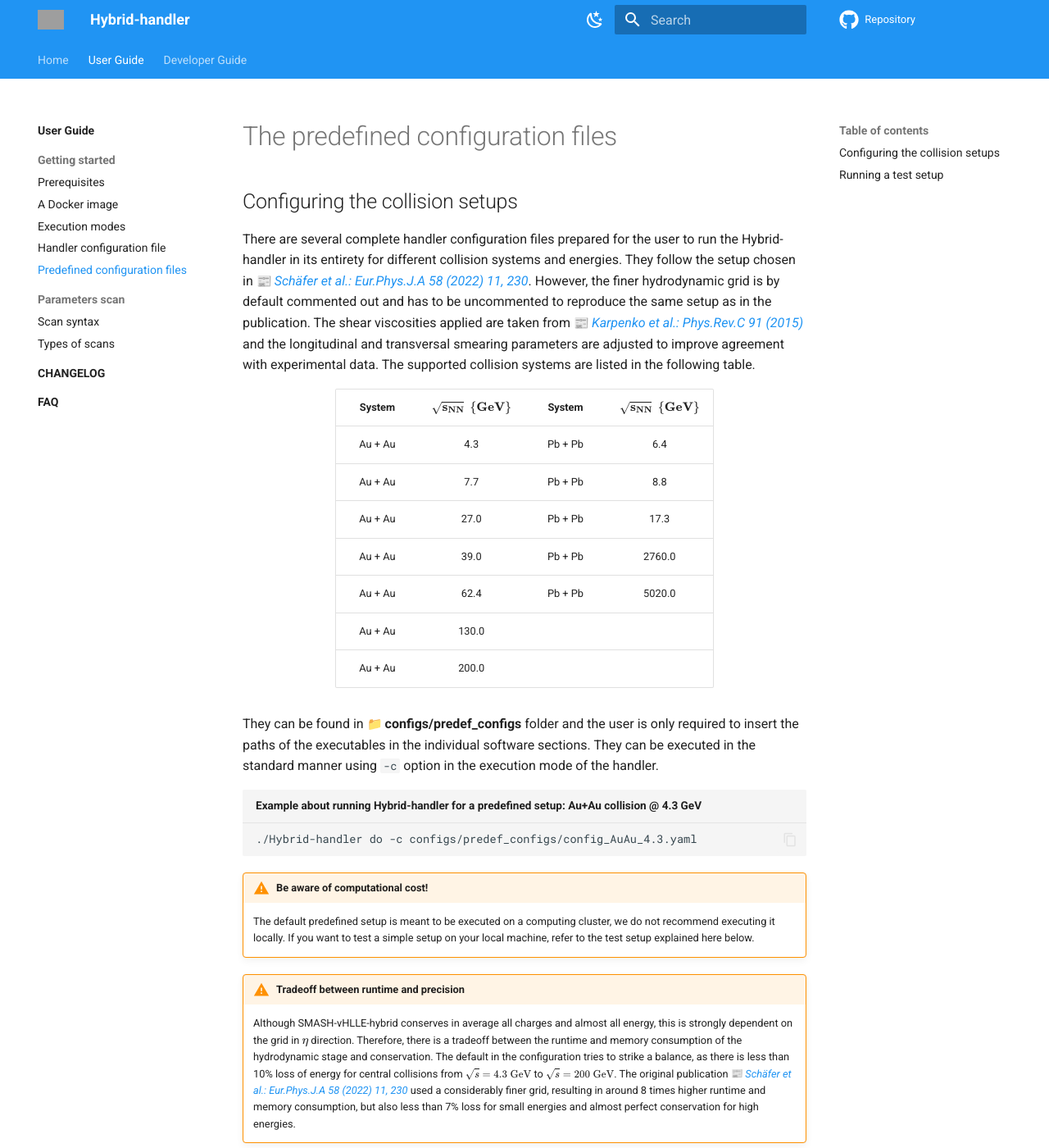
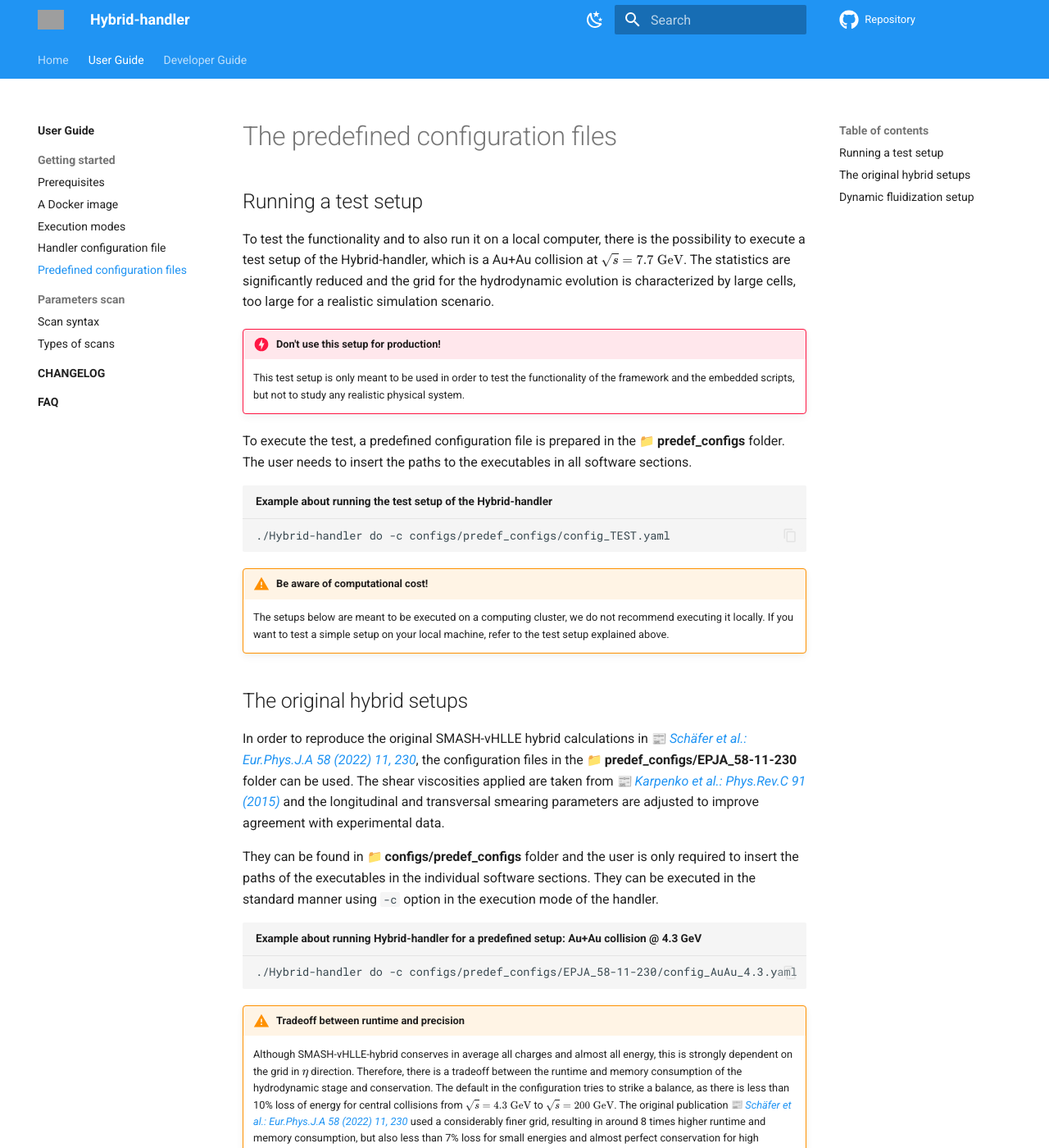
Before and after one commit to smash-transport/smash-vhlle-hybrid, an MkDocs documentation site: the page built from docs/user/predefined_configs.md, in a window 1280 px wide and 1400 px high. Shown: the whole window at 82% size. Built offline with MkDocs 1.6.1 and Material for MkDocs 9.7.7, drawn with Linux system fonts in a browser that asks for light colours; emoji names are drawn with the system emoji font; comment, search, counter and statistics services are not loaded; the version menu is left out; some of the changed text lies outside the part shown; grey boxes are pictures that could not be loaded.

Commit message:
Update documentation
- Add dynflu to the Predefined configuration files
- update information about EPJA paper configs, and remove the collision systems table, which was not necessary
- Add explanation note about configs`

````diff
--- a/docs/user/predefined_configs.md
+++ b/docs/user/predefined_configs.md
@@ -1,34 +1,32 @@
 # The predefined configuration files
 
-## Configuring the collision setups
-There are several complete handler configuration files prepared for the user to run the Hybrid-handler in its entirety for different collision systems and energies. They follow the setup chosen in [:newspaper: *Schäfer et al.: Eur.Phys.J.A 58 (2022) 11, 230*](https://link.springer.com/article/10.1140/epja/s10050-022-00872-x). However, the finer hydrodynamic grid is by default commented out and has to be uncommented to reproduce the same setup as in the publication.
+## Running a test setup
+
+To test the functionality and to also run it on a local computer, there is the possibility to execute a test setup of the Hybrid-handler, which is a Au+Au collision at $\small\sqrt{s} = 7.7\;\mathrm{GeV}$. The statistics are significantly reduced and the grid for the hydrodynamic evolution is characterized by large cells, too large for a realistic simulation scenario.
+
+!!! danger "Don't use this setup for production!"
+    This test setup is only meant to be used in order to test the functionality of the framework and the embedded scripts, but not to study any realistic physical system.
+
+To execute the test, a predefined configuration file is prepared in the :file_folder: **predef_configs** folder. The user needs to insert the paths to the executables in all software sections.
+
+``` title="Example about running the test setup of the Hybrid-handler"
+./Hybrid-handler do -c configs/predef_configs/config_TEST.yaml
+```
+
+!!! warning "Be aware of computational cost!"
+    The setups below are meant to be executed on a computing cluster, we do not recommend executing it locally.
+    If you want to test a simple setup on your local machine, refer to the test setup explained above.
+
+## The original hybrid setups
+In order to reproduce the original SMASH-vHLLE hybrid calculations in [:newspaper: *Schäfer et al.: Eur.Phys.J.A 58 (2022) 11, 230*](https://link.springer.com/article/10.1140/epja/s10050-022-00872-x), the configuration files in the :file_folder: **predef_configs/EPJA_58-11-230** folder can be used.
 The shear viscosities applied are taken from [:newspaper: *Karpenko et al.: Phys.Rev.C 91 (2015)*](https://journals.aps.org/prc/abstract/10.1103/PhysRevC.91.014906) and the longitudinal and transversal smearing parameters are adjusted to improve agreement with experimental data.
-The supported collision systems are listed in the following table.
-
-<div class="center-table" markdown>
-
-| System      |  $\mathbf{\sqrt{s_{NN}} \;\: \{GeV\}}$ | System      |  $\mathbf{\sqrt{s_{NN}} \;\: \{GeV\}}$ |
-| :---------: | :------------------------------------: | :---------: | :------------------------------------: |
-| Au + Au     |  4.3     |     Pb + Pb     |  6.4     |
-| Au + Au     |  7.7     |     Pb + Pb     |  8.8     |
-| Au + Au     |  27.0    |     Pb + Pb     |  17.3    |
-| Au + Au     |  39.0    |     Pb + Pb     |  2760.0  |
-| Au + Au     |  62.4    |     Pb + Pb     |  5020.0  |
-| Au + Au     |  130.0   |||
-| Au + Au     |  200.0   |||
-
-</div>
 
 They can be found in :file_folder: **configs/predef_configs** folder and the user is only required to insert the paths of the executables in the individual software sections.
 They can be executed in the standard manner using `-c` option in the execution mode of the handler.
 
 ``` title="Example about running Hybrid-handler for a predefined setup: Au+Au collision @ 4.3 GeV"
-./Hybrid-handler do -c configs/predef_configs/config_AuAu_4.3.yaml
+./Hybrid-handler do -c configs/predef_configs/EPJA_58-11-230/config_AuAu_4.3.yaml
 ```
-
-!!! warning "Be aware of computational cost!"
-    The default predefined setup is meant to be executed on a computing cluster, we do not recommend executing it locally.
-    If you want to test a simple setup on your local machine, refer to the test setup explained here below.
 
 !!! warning "Tradeoff between runtime and precision"
     Although SMASH-vHLLE-hybrid conserves in average all charges and almost all energy, this is strongly dependent on the grid in $\eta$ direction.
@@ -36,16 +34,10 @@
     The default in the configuration tries to strike a balance, as there is less than 10% loss of energy for central collisions from $\small\sqrt{s} = 4.3\;\mathrm{GeV}$ to $\small\sqrt{s} = 200\;\mathrm{GeV}$.
     The original publication [:newspaper: *Schäfer et al.: Eur.Phys.J.A 58 (2022) 11, 230*](https://link.springer.com/article/10.1140/epja/s10050-022-00872-x) used a considerably finer grid, resulting in around 8 times higher runtime and memory consumption, but also less than 7% loss for small energies and almost perfect conservation for high energies.
 
-## Running a test setup
+## Dynamic fluidization setup
 
-To test the functionality and to also run it on a local computer, there is the possibility to execute a test setup of the Hybrid-handler, which is a Au+Au collision at $\small\sqrt{s} = 7.7\;\mathrm{GeV}$.
-The statistics are significantly reduced and the grid for the hydrodynamic evolution is characterized by large cells, too large for a realistic simulation scenario.
+In order to use the dynamic initial conditions described in  [:newspaper: *Góes-Hirayama et al.: Phys.Rev.C 113 (2026) 4, 044906*](https://journals.aps.org/prc/abstract/10.1103/w87d-ps6f), very different base configuration files are necessary. They are provided in the :file_folder: **predef_configs/dynamic_fluidization** folder along with an example for central Au+Au collisions at $\small\sqrt{s} = 4.3\;\mathrm{GeV}$. After adjusting the paths to executables and the handler, it can be run in the usual manner.
 
-!!! danger "Don't use this setup for production!"
-    This test setup is only meant to be used in order to test the functionality of the framework and the embedded scripts, but not to study any realistic physical system.
-
-To execute the test, a predefined configuration file is prepared in the same :file_folder: **predef_configs** folder. Again, the user needs to insert the paths to the executables in all the software sections.
-
-``` title="Example about running the test setup of the Hybrid-handler"
-./Hybrid-handler do -c configs/predef_configs/config_TEST.yaml
+``` title="Running Hybrid-handler with dynamic fluidization: Au+Au collision @ 4.3 GeV"
+./Hybrid-handler do -c configs/predef_configs/dynamic_fluidization/config_AuAu_4.3_DynFlu.yaml
 ```
````
Also changed, not shown: docs/user/configuration_file.md (+21 -18 lines).
